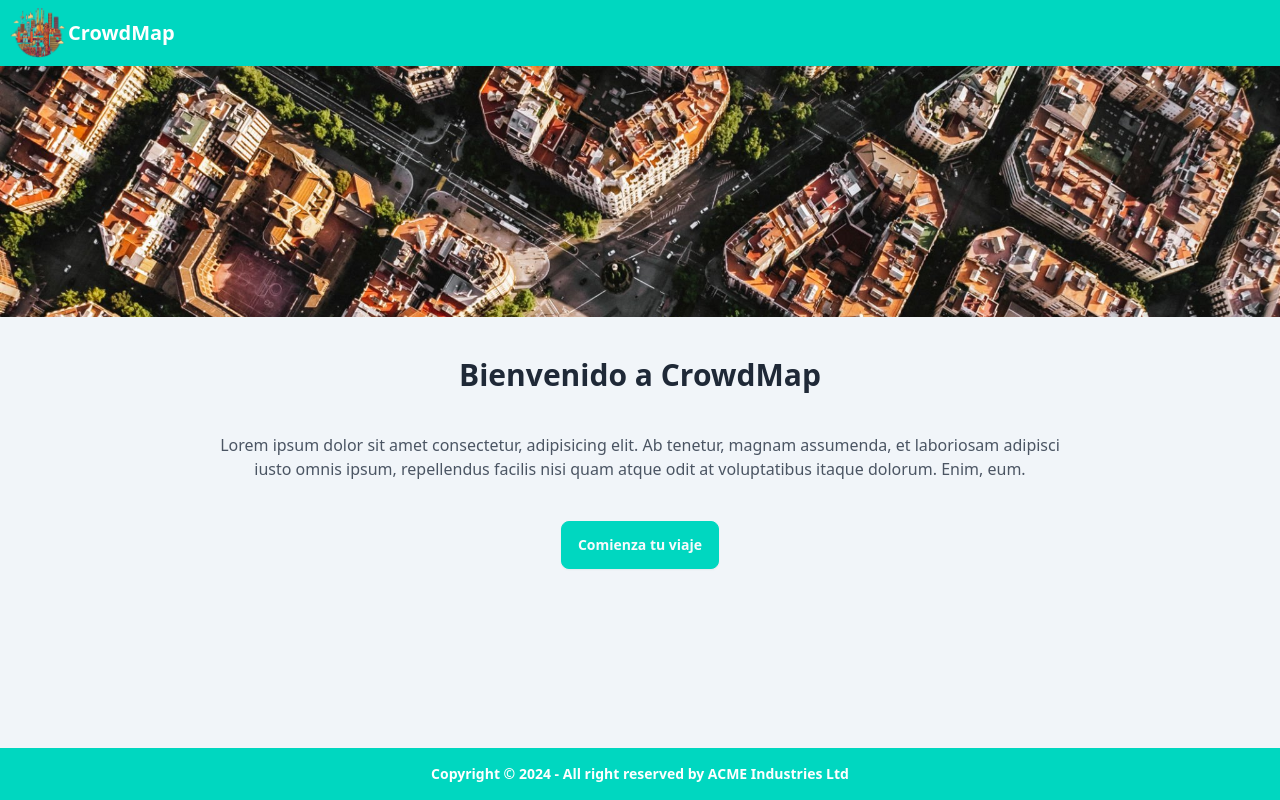
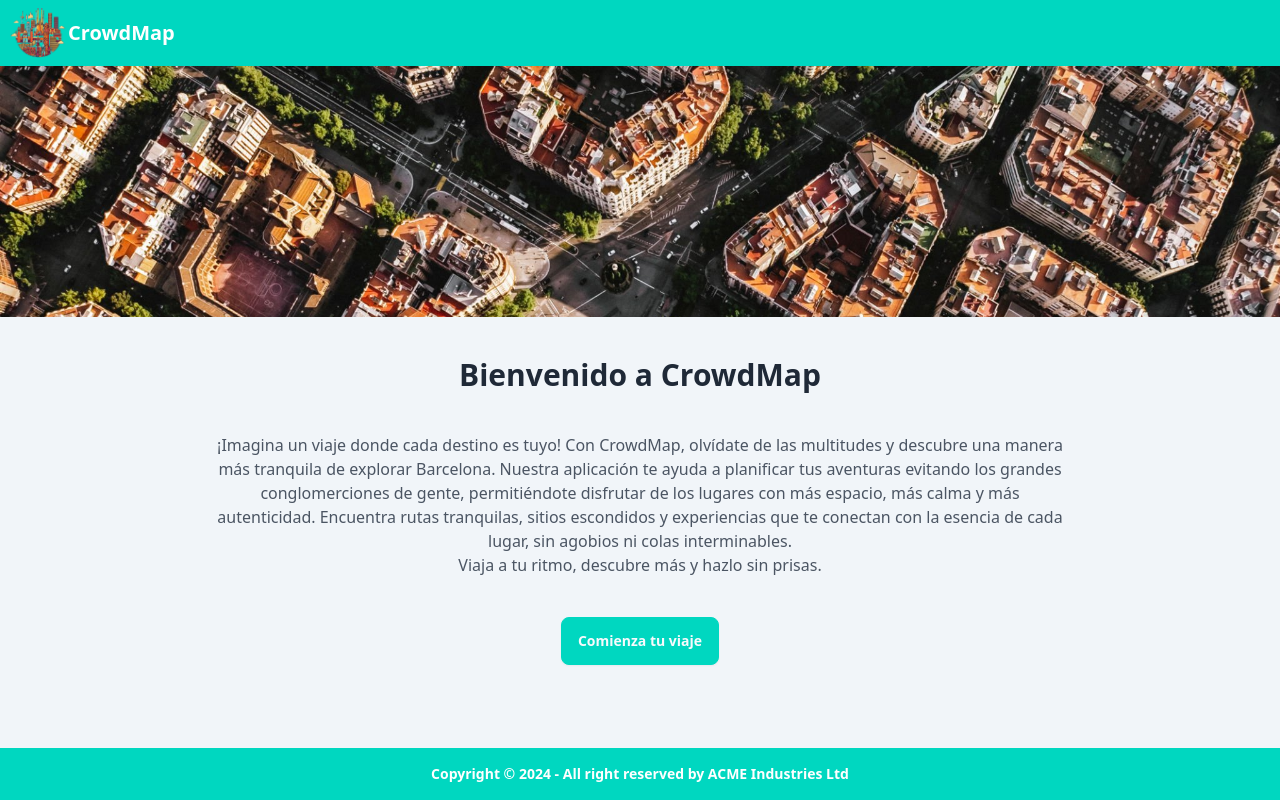
Before and after one commit to llavefija/HackatonEquipo7_2024_Frontend, a React (Vite) app: page / in a window 1280 px wide. Built offline with nearby package versions, Linux system fonts and the light colour scheme.

Commit message:
add descriptive text in homepage

```diff
--- a/src/pages/Home.jsx
+++ b/src/pages/Home.jsx
@@ -3,7 +3,6 @@ import image1 from "../assets/images/1.jpg";
 import { Button } from "../components/Button";
 
 const Home = () => {
-
   const navigate = useNavigate();
   const handleButtonClick = () => {
     navigate("map");
@@ -24,11 +23,16 @@ const Home = () => {
         </h1>
         <div className="w-2/3 text-center mx-auto text-gray-600">
           <p>
-            Lorem ipsum dolor sit amet consectetur, adipisicing elit. Ab
-            tenetur, magnam assumenda, et laboriosam adipisci iusto omnis ipsum,
-            repellendus facilis nisi quam atque odit at voluptatibus itaque
-            dolorum. Enim, eum.
+            ¡Imagina un viaje donde cada destino es tuyo! Con CrowdMap, olvídate
+            de las multitudes y descubre una manera más tranquila de explorar
+            Barcelona. Nuestra aplicación te ayuda a planificar tus aventuras
+            evitando los grandes conglomerciones de gente, permitiéndote
+            disfrutar de los lugares con más espacio, más calma y más
+            autenticidad. Encuentra rutas tranquilas, sitios escondidos y
+            experiencias que te conectan con la esencia de cada lugar, sin
+            agobios ni colas interminables.
           </p>
+          <p>Viaja a tu ritmo, descubre más y hazlo sin prisas.</p>
           <Button
             content={"Comienza tu viaje"}
             handleClick={handleButtonClick}
```
